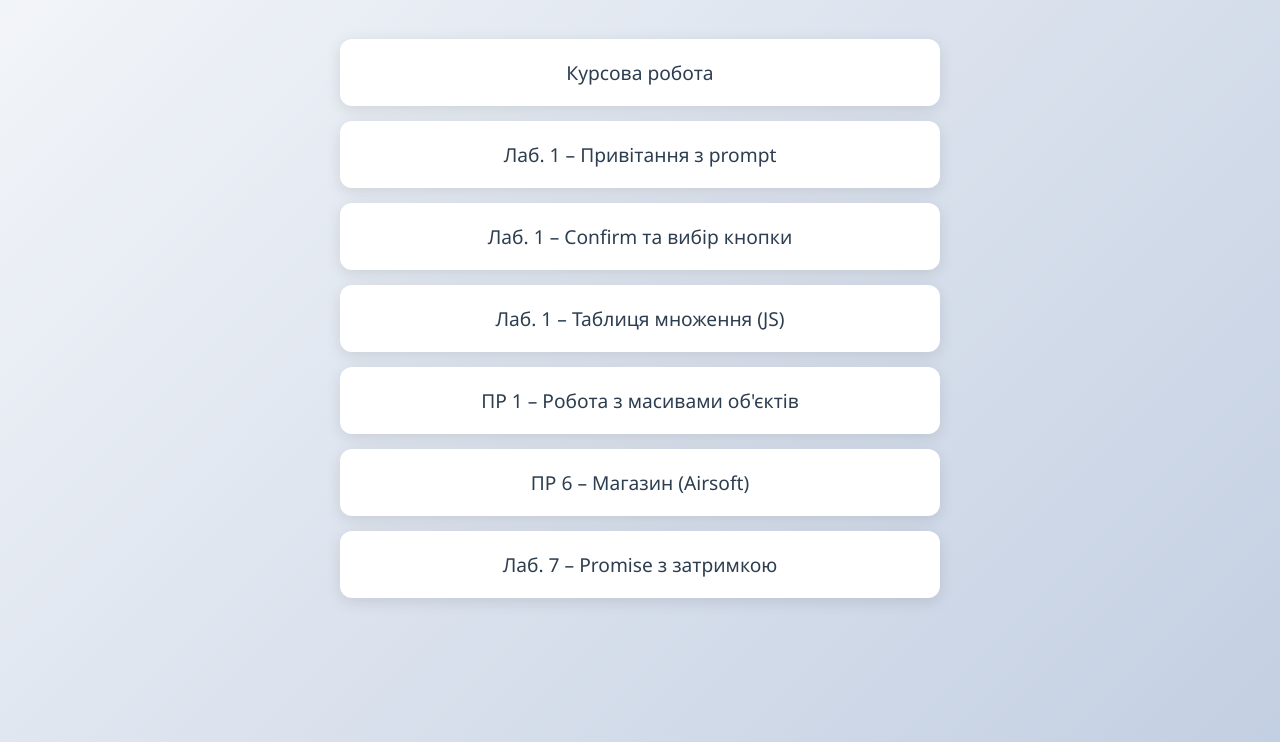
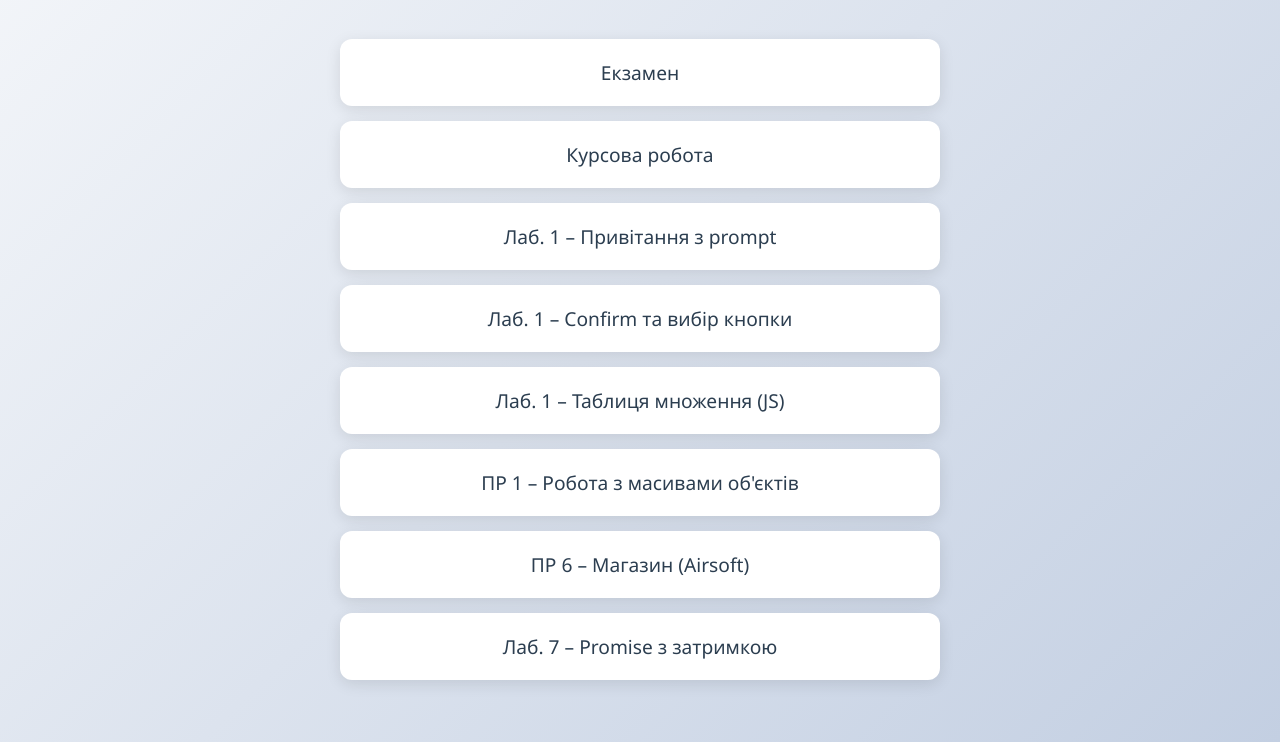
Before and after one commit to bipbop0/bipbop0.github.io, a plain HTML site: page index.html in a window 1280 px wide. Shown: the part 138-880 px from the top of the page. Drawn offline with Linux system fonts and the light colour scheme.

Commit message:
index update

```diff
--- a/index.html
+++ b/index.html
@@ -80,6 +80,7 @@
 
     <div class="links-container">
       <ul>
+        <li><a href="Ekzamen/index.html">Екзамен</a></li>
         <li><a href="Kursova/index.html">Курсова робота</a></li>
         <li><a href="lab1/zad1.html">Лаб. 1 – Привітання з prompt</a></li>
         <li><a href="lab1/zad2.html">Лаб. 1 – Confirm та вибір кнопки</a></li>
```
